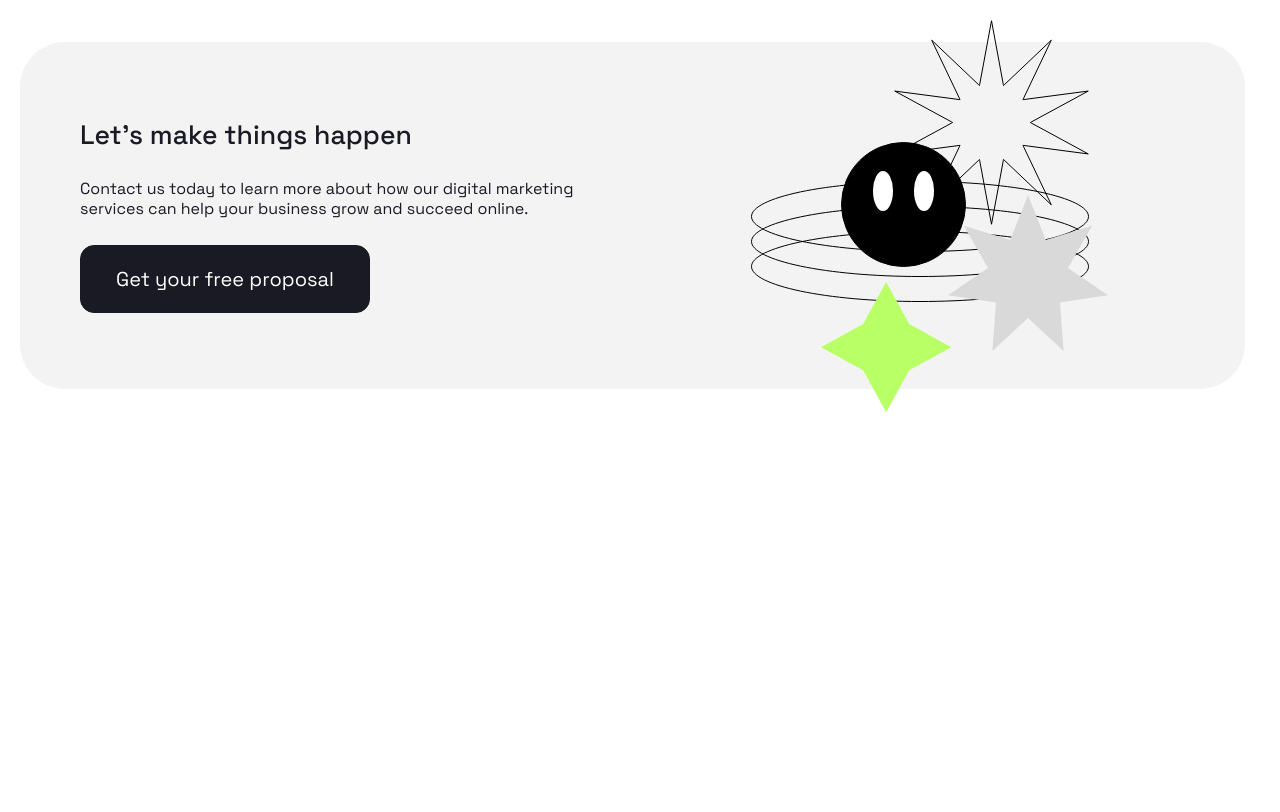
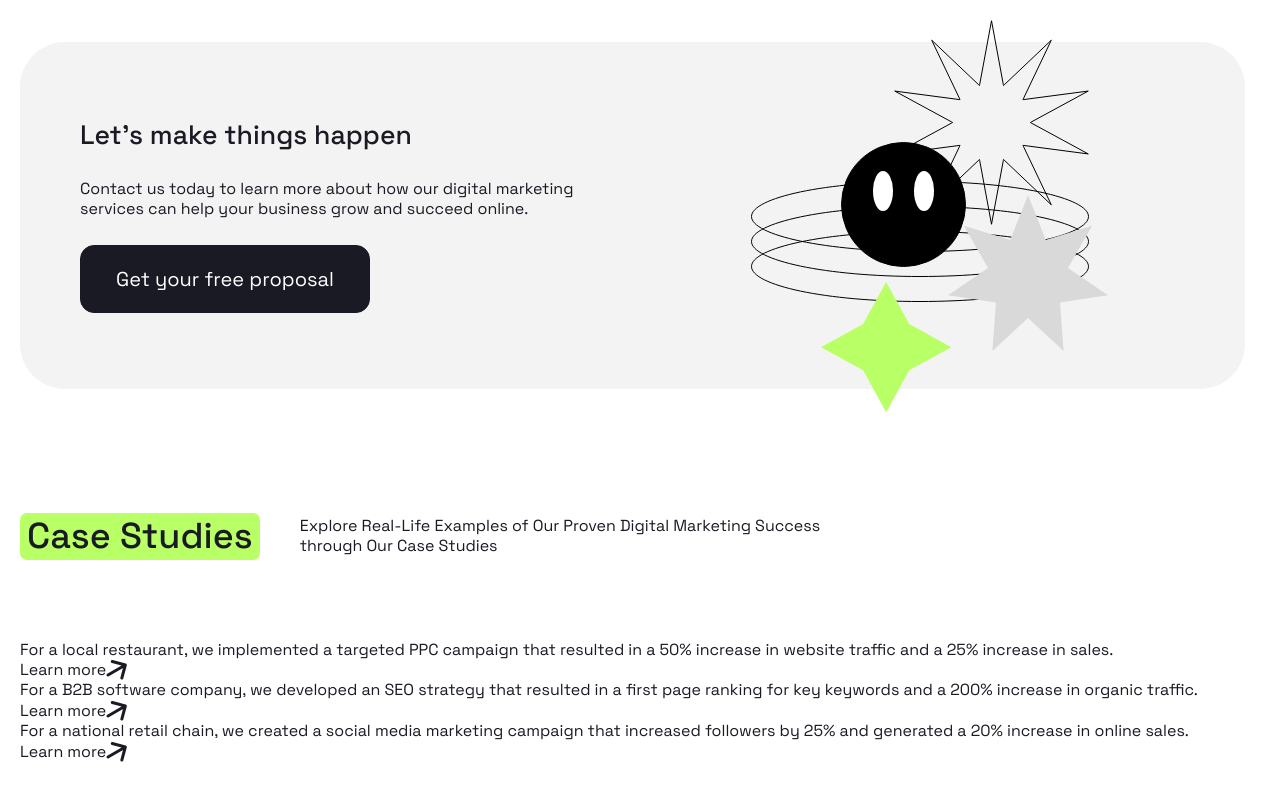
Before and after one commit to sabyrux/positivus, a website: page src/index.html in a window 1280 px wide. Shown: the part 2098-2910 px from the top of the page. Before the commit the page ends 2561 px from the top, so only its background shows below. Drawn offline with nearby package versions, Linux system fonts and the light colour scheme; files that its build step writes are made by us from their sources.

Commit message:
feat: add studies section markup

```diff
--- a/src/index.html
+++ b/src/index.html
@@ -319,6 +319,53 @@
           </div>
         </div>
       </section>
+      <section class="section section--hidden-x container">
+        <header class="section__header">
+          <h2 class="section__title puddle-bg">Case Studies</h2>
+          <div class="section__description">
+            <p>Explore Real-Life Examples of Our Proven Digital Marketing Success through Our Case Studies</p>
+          </div>
+        </header>
+        <div class="section__body">
+          <div class="studies">
+            <ul class="studies__list">
+              <li class="studies__item">
+                <div class="studies__description">
+                  <p>For a local restaurant, we implemented a targeted PPC campaign that resulted in a 50% increase in website traffic and a 25% increase in sales.</p>
+                </div>
+                <a class="studies__link" href="/">
+                  <span>Learn more</span>
+                  <svg width="21" height="20" viewBox="0 0 21 20" fill="none" xmlns="http://www.w3.org/2000/svg">
+                    <path d="M1.25 13.701C0.532561 14.1152 0.286748 15.0326 0.700962 15.75C1.11518 16.4674 2.03256 16.7133 2.75 16.299L1.25 13.701ZM20.7694 5.38823C20.9838 4.58803 20.5089 3.76552 19.7087 3.55111L6.66874 0.0570541C5.86854 -0.157359 5.04603 0.317515 4.83162 1.11771C4.61721 1.91791 5.09208 2.74042 5.89228 2.95483L17.4834 6.06066L14.3776 17.6518C14.1631 18.452 14.638 19.2745 15.4382 19.4889C16.2384 19.7033 17.0609 19.2284 17.2753 18.4282L20.7694 5.38823ZM2.75 16.299L20.0705 6.29904L18.5705 3.70096L1.25 13.701L2.75 16.299Z" fill="#B9FF66"/>
+                  </svg>
+                </a>
+              </li>
+              <li class="studies__item">
+                <div class="studies__description">
+                  <p>For a B2B software company, we developed an SEO strategy that resulted in a first page ranking for key keywords and a 200% increase in organic traffic.</p>
+                </div>
+                <a class="studies__link" href="/">
+                  <span>Learn more</span>
+                  <svg width="21" height="20" viewBox="0 0 21 20" fill="none" xmlns="http://www.w3.org/2000/svg">
+                    <path d="M1.25 13.701C0.532561 14.1152 0.286748 15.0326 0.700962 15.75C1.11518 16.4674 2.03256 16.7133 2.75 16.299L1.25 13.701ZM20.7694 5.38823C20.9838 4.58803 20.5089 3.76552 19.7087 3.55111L6.66874 0.0570541C5.86854 -0.157359 5.04603 0.317515 4.83162 1.11771C4.61721 1.91791 5.09208 2.74042 5.89228 2.95483L17.4834 6.06066L14.3776 17.6518C14.1631 18.452 14.638 19.2745 15.4382 19.4889C16.2384 19.7033 17.0609 19.2284 17.2753 18.4282L20.7694 5.38823ZM2.75 16.299L20.0705 6.29904L18.5705 3.70096L1.25 13.701L2.75 16.299Z" fill="#B9FF66"/>
+                  </svg>
+                </a>
+              </li>
+              <li class="studies__item">
+                <div class="studies__description">
+                  <p>For a national retail chain, we created a social media marketing campaign that increased followers by 25% and generated a 20% increase in online sales.</p>
+                </div>
+                <a class="studies__link" href="/">
+                  <span>Learn more</span>
+                  <svg width="21" height="20" viewBox="0 0 21 20" fill="none" xmlns="http://www.w3.org/2000/svg">
+                    <path d="M1.25 13.701C0.532561 14.1152 0.286748 15.0326 0.700962 15.75C1.11518 16.4674 2.03256 16.7133 2.75 16.299L1.25 13.701ZM20.7694 5.38823C20.9838 4.58803 20.5089 3.76552 19.7087 3.55111L6.66874 0.0570541C5.86854 -0.157359 5.04603 0.317515 4.83162 1.11771C4.61721 1.91791 5.09208 2.74042 5.89228 2.95483L17.4834 6.06066L14.3776 17.6518C14.1631 18.452 14.638 19.2745 15.4382 19.4889C16.2384 19.7033 17.0609 19.2284 17.2753 18.4282L20.7694 5.38823ZM2.75 16.299L20.0705 6.29904L18.5705 3.70096L1.25 13.701L2.75 16.299Z" fill="#B9FF66"/>
+                  </svg>
+                </a>
+              </li>
+            </ul>
+          </div>
+        </div>
+      </section>
     </main>
     <dialog class="mobile-overlay visible-mobile" id="mobileOverlay">
       <form class="mobile-overlay__close-button-wrapper" method="dialog">
```
